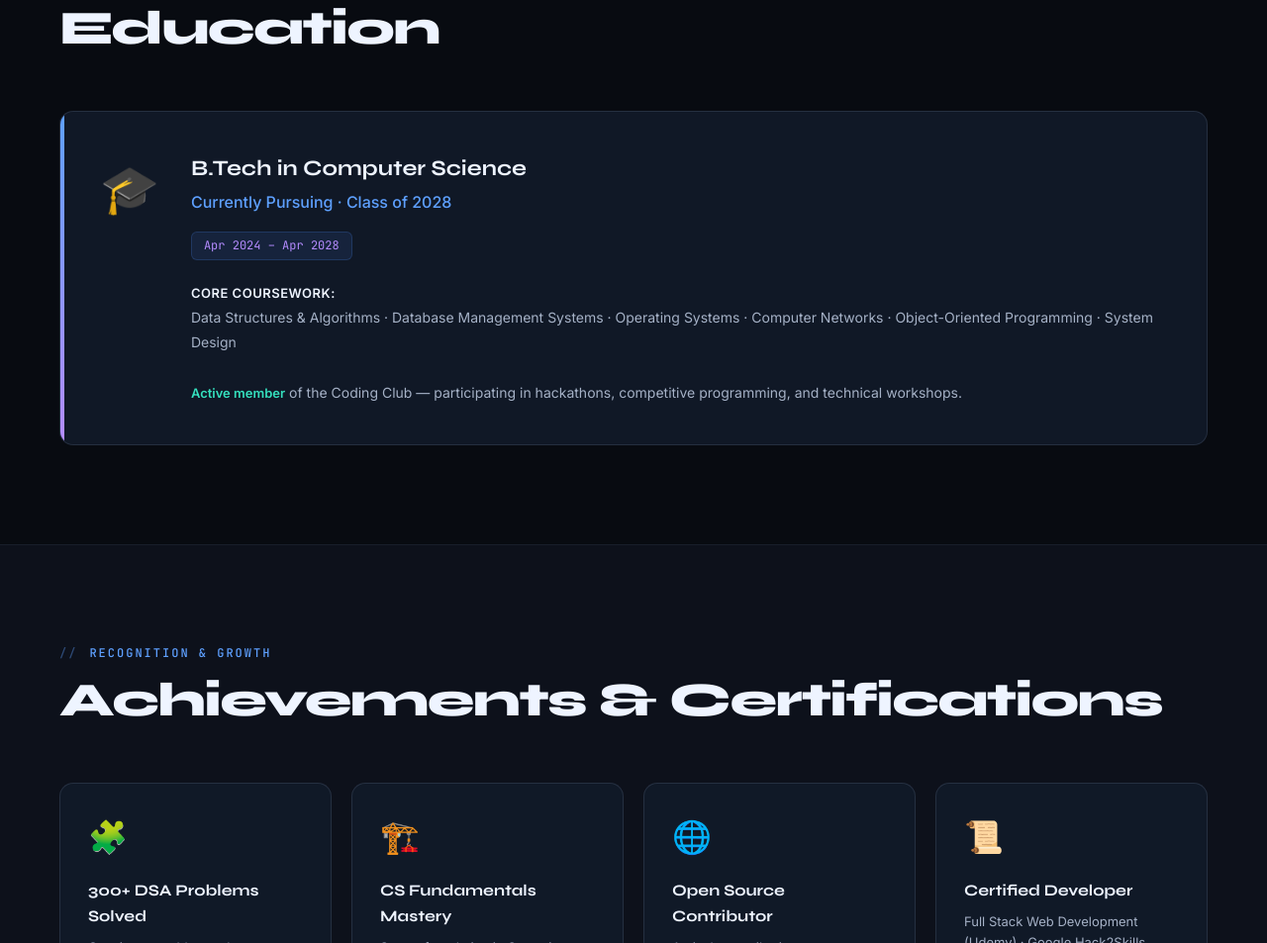
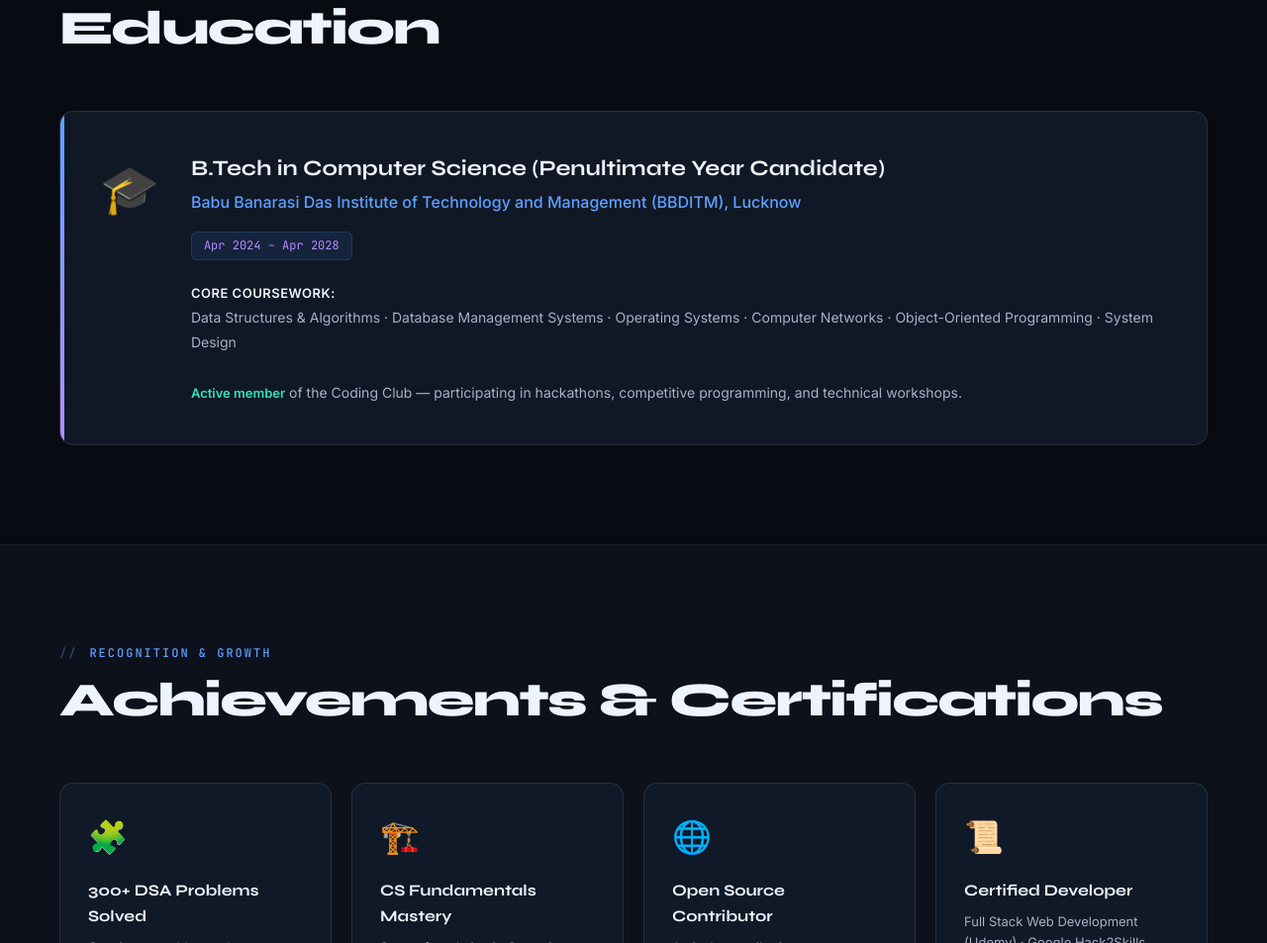
Before and after one commit to Himanshu687-source/new-portfolio, a plain HTML site: page index.html in a window 1280 px wide. Shown: the part 4105-5058 px from the top of the page at 99% size. Drawn offline with Linux system fonts and the light colour scheme.

Commit message:
Update portfolio website education to Babu Banarasi Das Institute of Technology and Management (BBDITM)

```diff
--- a/index.html
+++ b/index.html
@@ -1087,8 +1087,8 @@
     <div class="edu-card">
       <div class="edu-icon">🎓</div>
       <div>
-        <div class="edu-degree">B.Tech in Computer Science</div>
-        <div class="edu-school">Currently Pursuing · Class of 2028</div>
+        <div class="edu-degree">B.Tech in Computer Science (Penultimate Year Candidate)</div>
+        <div class="edu-school">Babu Banarasi Das Institute of Technology and Management (BBDITM), Lucknow</div>
         <div class="edu-period">Apr 2024 – Apr 2028</div>
         <div class="edu-courses">
           <strong style="color:var(--text);font-size:13px;text-transform:uppercase;letter-spacing:0.5px;">Core Coursework:</strong><br/>
```
Also changed, not shown: portfolio.html (+2 -2 lines).
